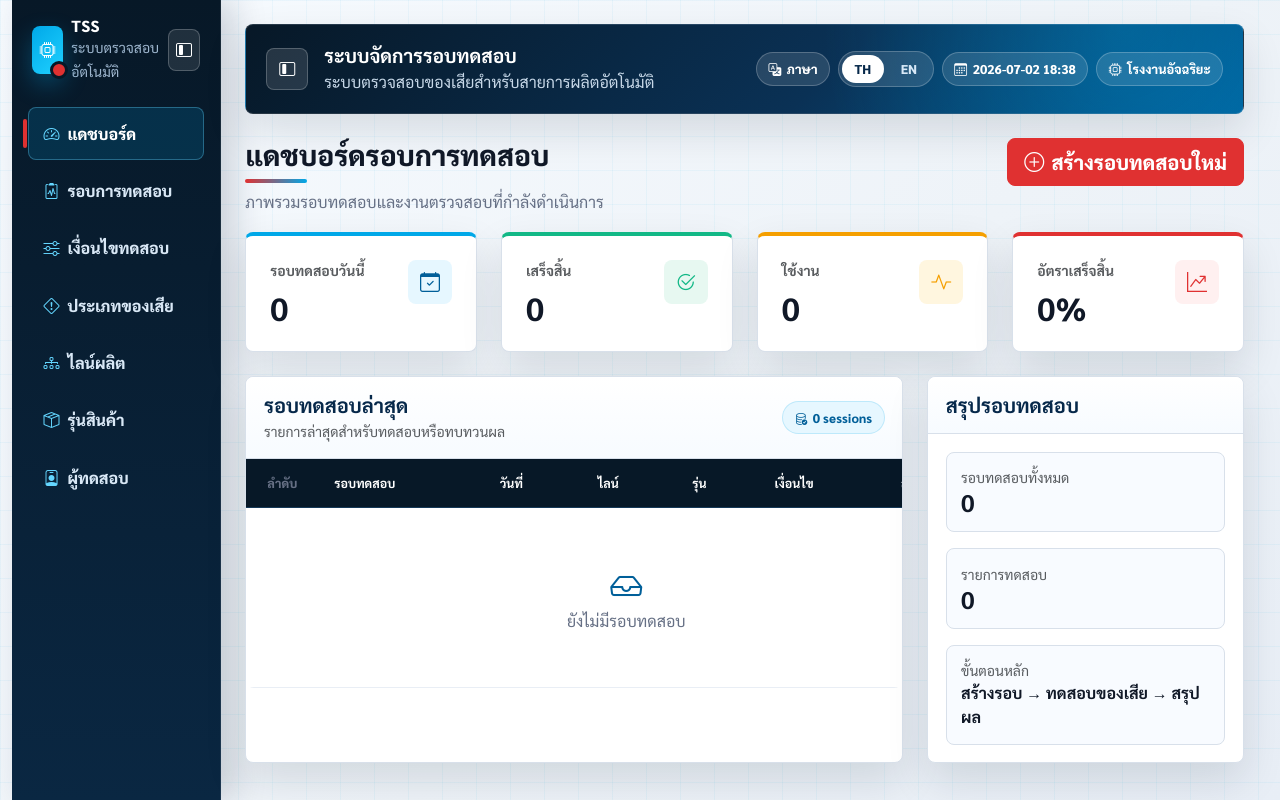
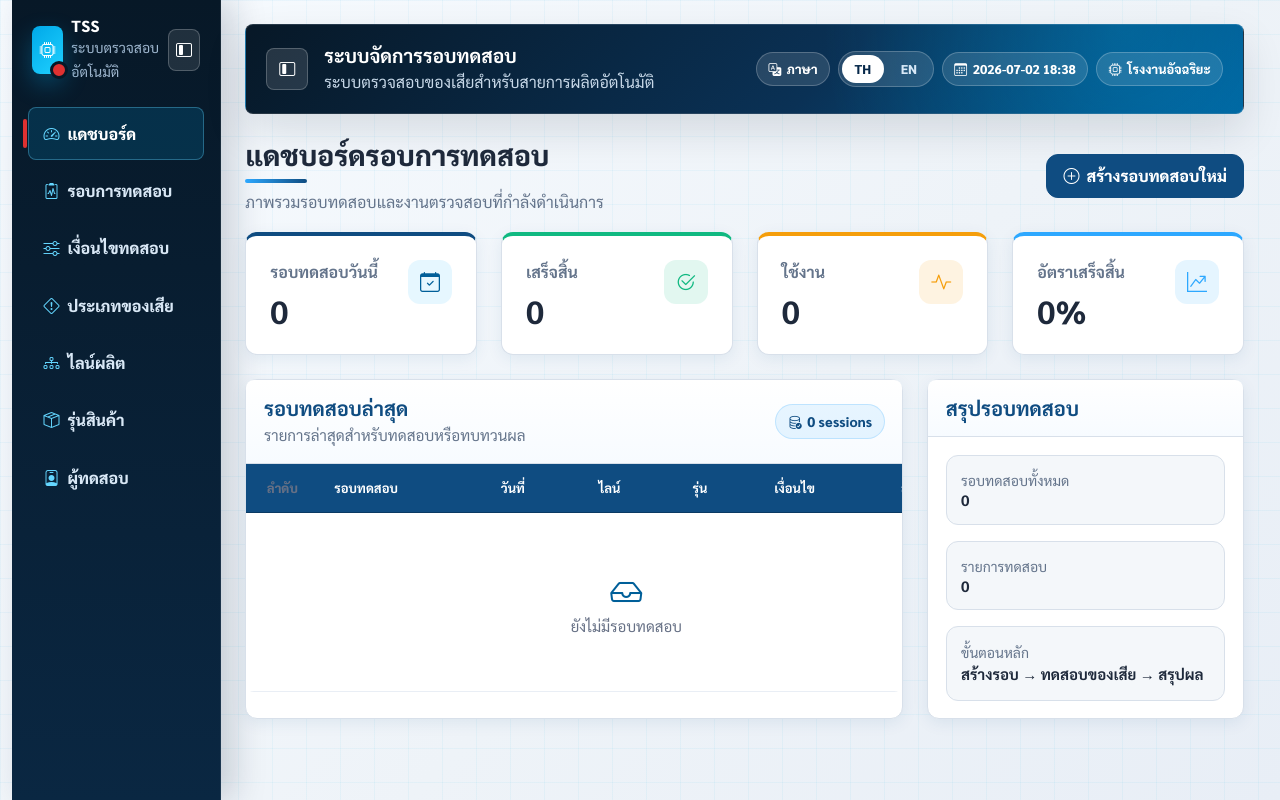
Before and after one commit to aphichat-989/inspection_system, a Django app: page /inspection/ in a window 1280 px wide. Run offline with Django 5.2, Linux system fonts and the light colour scheme; data that the repository does not hold is empty.

Commit message:
Add inspection system source code

```diff
--- /dev/null
+++ b/apps/inspection/static/inspection/css/dashboard.css
@@ -0,0 +1,203 @@
+/* Dashboard-only styles — every selector scoped under .dashboard-page */
+
+.dashboard-page {
+    --dash-primary: #0f4c81;
+    --dash-primary-dark: #0a3a63;
+    --dash-accent: #2da8ff;
+    --dash-success: #10b981;
+    --dash-warning: #f59e0b;
+    --dash-danger: #ef4444;
+    --dash-bg: #f4f7fa;
+    --dash-text: #1e293b;
+    --dash-muted: #64748b;
+    --dash-border: #e2e8f0;
+    --dash-radius: 12px;
+    --dash-shadow: 0 4px 16px rgba(15, 76, 129, 0.08);
+    --dash-transition: 0.2s ease;
+}
+
+/* Page head */
+
+.dashboard-page .page-head {
+    align-items: center;
+}
+
+.dashboard-page .page-title {
+    font-size: 1.75rem;
+    color: var(--dash-text);
+}
+
+.dashboard-page .page-title::after {
+    background: linear-gradient(90deg, var(--dash-accent), var(--dash-primary));
+}
+
+.dashboard-page .page-subtitle {
+    font-size: 1rem;
+    color: var(--dash-muted);
+}
+
+/* KPI cards */
+
+.dashboard-page .kpi-card {
+    border-top-color: var(--dash-primary);
+    border-radius: var(--dash-radius);
+    box-shadow: var(--dash-shadow);
+    transition: transform var(--dash-transition), box-shadow var(--dash-transition);
+}
+
+.dashboard-page .kpi-card:hover {
+    transform: translateY(-2px);
+    box-shadow: 0 8px 24px rgba(15, 76, 129, 0.12);
+}
+
+.dashboard-page .kpi-card.success {
+    border-top-color: var(--dash-success);
+}
+
+.dashboard-page .kpi-card.warning {
+    border-top-color: var(--dash-warning);
+}
+
+.dashboard-page .kpi-card.danger {
+    border-top-color: var(--dash-accent);
+}
+
+.dashboard-page .kpi-card h2 {
+    font-size: 2rem;
+    color: var(--dash-text);
+}
+
+.dashboard-page .kpi-card .text-muted {
+    font-size: 1rem;
+    color: var(--dash-muted) !important;
+}
+
+.dashboard-page .kpi-icon {
+    border-radius: var(--dash-radius);
+}
+
+.dashboard-page .kpi-icon.success {
+    background: rgba(16, 185, 129, 0.12);
+    color: var(--dash-success);
+}
+
+.dashboard-page .kpi-icon.warning {
+    background: rgba(245, 158, 11, 0.12);
+    color: var(--dash-warning);
+}
+
+.dashboard-page .kpi-icon.danger {
+    background: rgba(45, 168, 255, 0.12);
+    color: var(--dash-accent);
+}
+
+/* Panels */
+
+.dashboard-page .panel {
+    border-radius: var(--dash-radius);
+    box-shadow: var(--dash-shadow);
+}
+
+.dashboard-page .panel-header h5 {
+    font-size: 1.25rem;
+    color: var(--dash-primary);
+}
+
+.dashboard-page .panel-header .text-muted {
+    font-size: 0.95rem;
+    color: var(--dash-muted) !important;
+}
+
+.dashboard-page .chip {
+    background: rgba(45, 168, 255, 0.1);
+    border-color: rgba(45, 168, 255, 0.22);
+    color: var(--dash-primary);
+    font-size: 0.875rem;
+}
+
+/* Table */
+
+.dashboard-page .table-modern thead th {
+    background: var(--dash-primary);
+    border-bottom-color: var(--dash-primary-dark);
+    font-size: 0.8125rem;
+}
+
+.dashboard-page .table-modern tbody td {
+    font-size: 0.9375rem;
+    color: var(--dash-text);
+}
+
+.dashboard-page .table-modern tbody tr:nth-child(even) {
+    --bs-table-bg: #f8fafc;
+}
+
+.dashboard-page .table-modern tbody tr:hover {
+    --bs-table-hover-bg: rgba(45, 168, 255, 0.06);
+}
+
+.dashboard-page .table-modern a {
+    color: var(--dash-primary);
+}
+
+.dashboard-page .table-modern a:hover {
+    color: var(--dash-accent);
+}
+
+/* Summary tiles */
+
+.dashboard-page .metric-tile {
+    border-radius: var(--dash-radius);
+    background: var(--dash-bg);
+}
+
+.dashboard-page .metric-tile .text-muted {
+    font-size: 0.875rem;
+    color: var(--dash-muted) !important;
+}
+
+.dashboard-page .metric-tile .h4 {
+    font-size: 1.5rem;
+    color: var(--dash-text);
+}
+
+.dashboard-page .metric-tile .fw-bold {
+    font-size: 0.9375rem;
+    color: var(--dash-text);
+}
+
+/* Primary action — scoped override, does not leak globally */
+
+.dashboard-page .page-head .btn-primary {
+    --bs-btn-bg: var(--dash-primary);
+    --bs-btn-border-color: var(--dash-primary);
+    --bs-btn-hover-bg: var(--dash-primary-dark);
+    --bs-btn-hover-border-color: var(--dash-primary-dark);
+    --bs-btn-active-bg: var(--dash-primary-dark);
+    --bs-btn-active-border-color: var(--dash-primary-dark);
+    min-height: 44px;
+    border-radius: var(--dash-radius);
+    font-size: 1rem;
+}
+
+/* iPad-friendly typography without fixed layout heights */
+
+@media (min-width: 768px) and (max-width: 1199.98px) {
+    .dashboard-page .page-title {
+        font-size: 1.5rem;
+    }
+
+    .dashboard-page .kpi-card h2 {
+        font-size: 1.75rem;
+    }
+}
+
+@media (max-width: 767.98px) {
+    .dashboard-page .page-title {
+        font-size: 1.25rem;
+    }
+
+    .dashboard-page .kpi-card h2 {
+        font-size: 1.5rem;
+    }
+}
--- a/apps/inspection/templates/inspection/base.html
+++ b/apps/inspection/templates/inspection/base.html
@@ -250,6 +250,7 @@
             .table-modern { min-width: 680px; }
         }
     </style>
+    {% block extra_head %}{% endblock %}
 </head>
 <body>
     <div class="container-fluid app-shell">
--- a/apps/inspection/templates/inspection/dashboard.html
+++ b/apps/inspection/templates/inspection/dashboard.html
@@ -1,6 +1,12 @@
 {% extends 'inspection/base.html' %}
+{% load static %}
+
+{% block extra_head %}
+<link rel="stylesheet" href="{% static 'inspection/css/dashboard.css' %}">
+{% endblock %}
 
 {% block content %}
+<div class="dashboard-page">
     <div class="page-head">
         <div>
             <h3 class="page-title">Test Session Dashboard</h3>
@@ -56,4 +62,5 @@
             </div>
         </div>
     </div>
+</div>
 {% endblock %}
```
Also changed, not shown: apps/inspection/static/inspection/js/dashboard.js (added, +42 -0 lines), config/settings.py (+6 -2 lines). Lines whose indentation alone changed are shown as unchanged.
